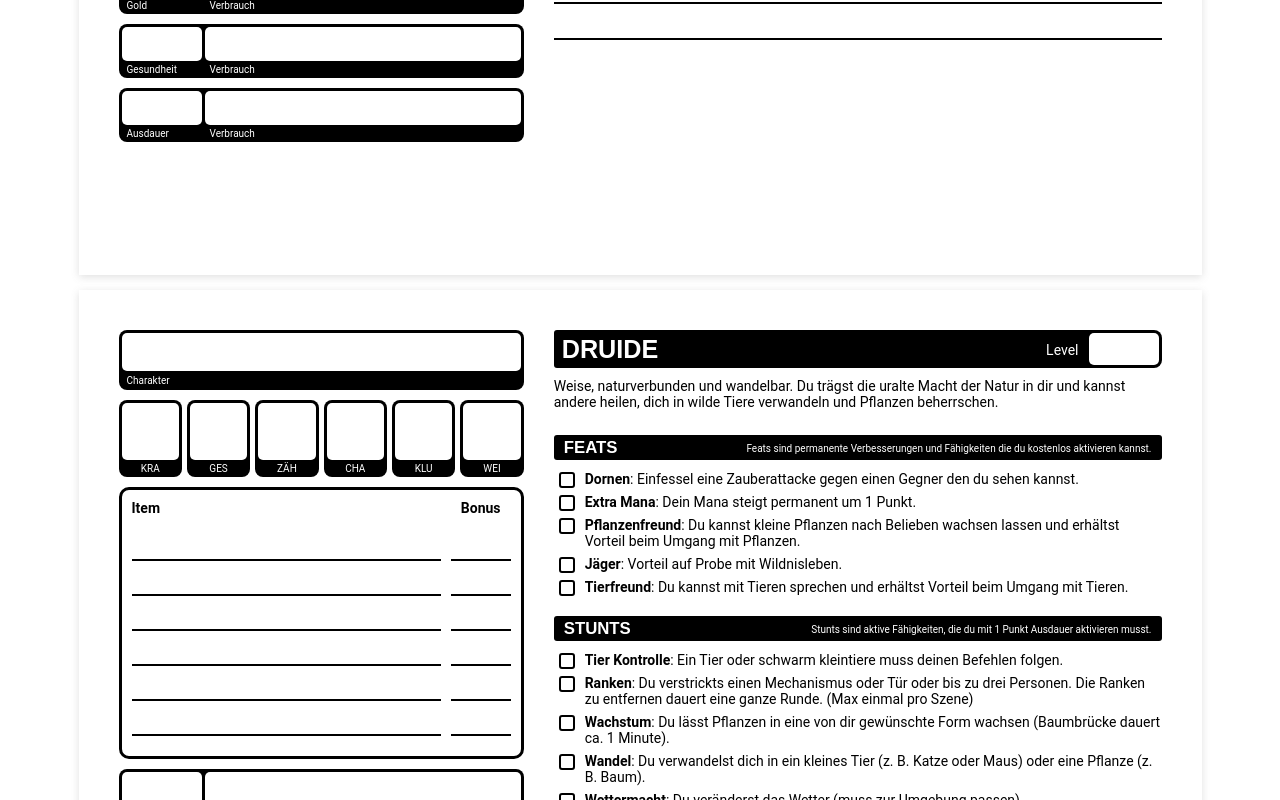
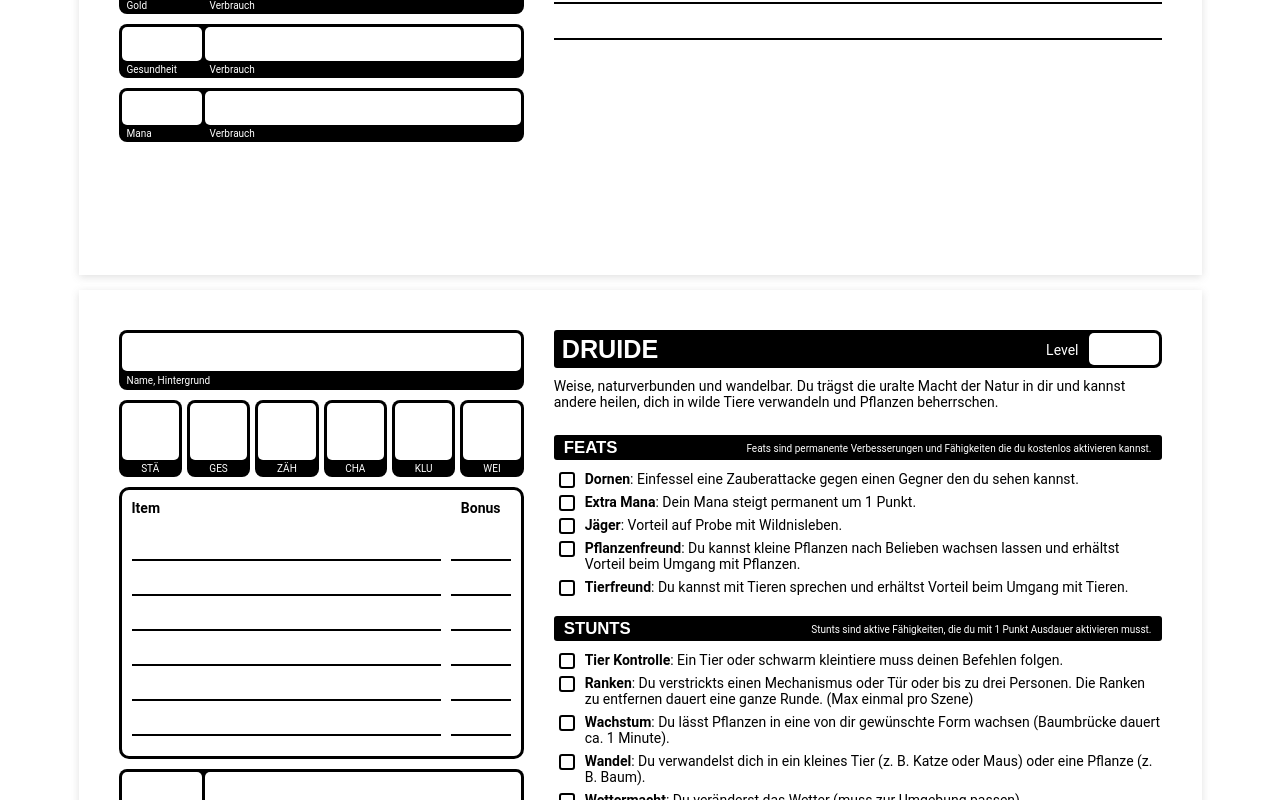
Before and after one commit to Paraldos/dungeoncrawl, a React (Vite) app: page / in a window 1280 px wide. Shown: the part 3840-4640 px from the top of the page. Built offline with nearby package versions, Linux system fonts and the light colour scheme.

Commit message:
refctored playbook layout

```diff
--- /dev/null
+++ b/src/components/Playbook/CharackterName/CharackterName.jsx
@@ -0,0 +1,12 @@
+import "./CharakterName.css";
+
+const CharackterName = () => {
+  return (
+    <div className="blackbox charackter-name">
+      <input type="text"></input>
+      <label>Name, Hintergrund</label>
+    </div>
+  );
+};
+
+export default CharackterName;
--- a/src/components/Playbook/nameTag/nameTag.css
+++ b/src/components/Playbook/CharackterName/CharakterName.css
@@ -1,4 +1,4 @@
-.name-tag {
+.charackter-name {
   input {
     font-size: 1.2rem;
   }
--- a/src/components/Playbook/Playbook.jsx
+++ b/src/components/Playbook/Playbook.jsx
@@ -2,7 +2,7 @@ import PropTypes from "prop-types";
 import "./playbook.css";
 import Utils from "../utils";
 
-import NameTag from "./nameTag/NameTag";
+import CharackterName from "./CharackterName/CharackterName";
 import Attributes from "./attribute/Attributes";
 import Inventory from "./inventory/Inventory";
 import Condition from "./condition/Condition";
@@ -20,12 +20,12 @@ const Playbook = ({ playbook }) => {
     <section id={Utils.getId(playbook.title)} className="playbook no-counter">
       <div className="grid">
         <div>
-          <NameTag />
+          <CharackterName />
           <Attributes />
           <Inventory />
           <Condition title="Gold" />
           <Condition title="Gesundheit" />
-          <Condition title="Ausdauer" />
+          <Condition title="Mana" />
         </div>
 
         <div>
--- a/src/components/Playbook/attribute/Attributes.jsx
+++ b/src/components/Playbook/attribute/Attributes.jsx
@@ -3,7 +3,7 @@ import "./attributes.css";
 
 const Attributes = () => {
   const listOfAttributes = [
-    { name: "KRA", examples: "Heben, Schieben, Nahkampf" },
+    { name: "STÄ", examples: "Heben, Schieben, Nahkampf" },
     { name: "GES", examples: "Schleichen, Turnen, Klettern, Nahkampf" },
     { name: "ZÄH", examples: "Ausdauer, Luft Anhalten, Verteidigung" },
     { name: "CHA", examples: "Überzeugen, Einschüchtern, Handel" },
--- a/src/components/Playbook/nameTag/NameTag.jsx
+++ /dev/null
@@ -1,12 +0,0 @@
-import "./nameTag.css";
-
-const NameTag = ({}) => {
-  return (
-    <div className="blackbox name-tag">
-      <input type="text"></input>
-      <label>Charakter</label>
-    </div>
-  );
-};
-
-export default NameTag;
--- a/src/components/playbooks/data/_Druid.js
+++ b/src/components/playbooks/data/_Druid.js
@@ -8,8 +8,8 @@ const Druid = new Playbook(
   [
     new Talent("Dornen", descriptions.magicMissile),
     new Talent("Extra Mana", descriptions.extraMana),
+    new Talent("Jäger", descriptions.skill(["Wildnisleben"])),
     new Talent("Pflanzenfreund", descriptions.plantFriend),
-    new Talent("Jäger", descriptions.skill(["Wildnisleben"])),
     new Talent("Tierfreund", descriptions.animalFriend),
   ],
   [
```
